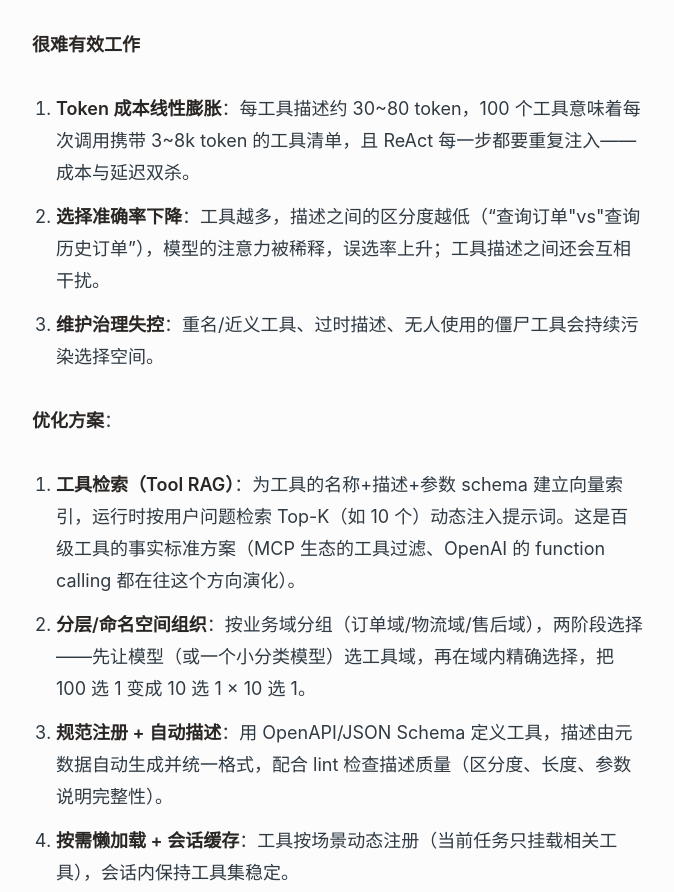
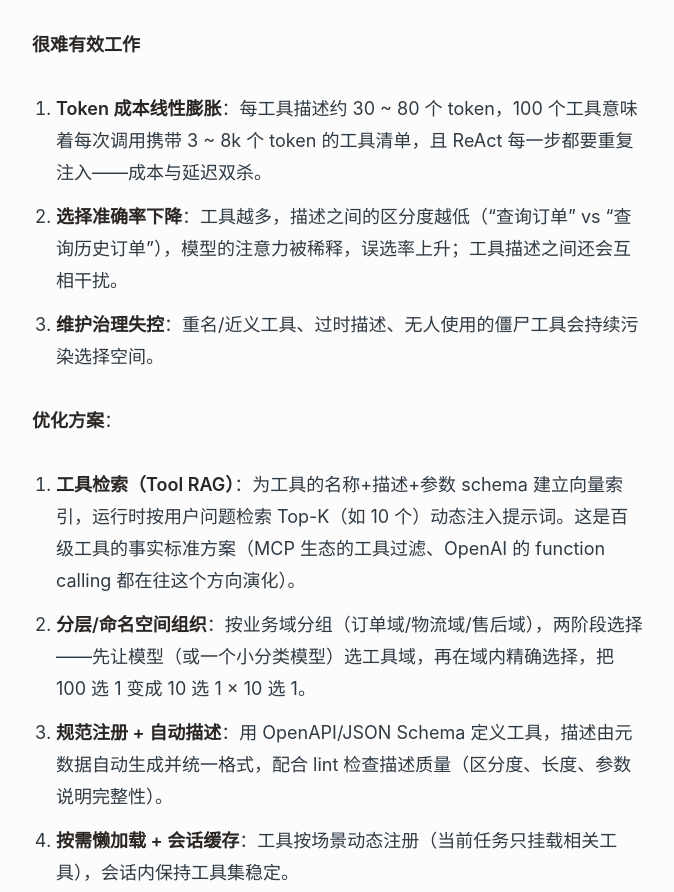
Before and after one commit to jokerwon/jokerwon.github.io, an Astro site: page /posts/hello-agents/task1 in a window 1280 px wide. Shown: the part 8228-9120 px from the top of the page, without its empty margins (302-976 px from the left). Built offline with nearby package versions, Linux system fonts and the light colour scheme; Astro itself is replaced by a stand-in of ours.

Commit message:
fix: 修正 Task01 文档中的 token 描述格式

```diff
--- a/src/content/posts/hello-agents/task1.md
+++ b/src/content/posts/hello-agents/task1.md
@@ -155,8 +155,8 @@ ReAct 用行动获取思考的依据，Plan-and-Solve 用思考预先消除行
 
 **很难有效工作**
 
-1. **Token 成本线性膨胀**：每工具描述约 30~80 token，100 个工具意味着每次调用携带 3~8k token 的工具清单，且 ReAct 每一步都要重复注入——成本与延迟双杀。
-2. **选择准确率下降**：工具越多，描述之间的区分度越低（"查询订单"vs"查询历史订单"），模型的注意力被稀释，误选率上升；工具描述之间还会互相干扰。
+1. **Token 成本线性膨胀**：每工具描述约 30 ~ 80 个 token，100 个工具意味着每次调用携带 3 ~ 8k 个 token 的工具清单，且 ReAct 每一步都要重复注入——成本与延迟双杀。
+2. **选择准确率下降**：工具越多，描述之间的区分度越低（"查询订单" vs "查询历史订单"），模型的注意力被稀释，误选率上升；工具描述之间还会互相干扰。
 3. **维护治理失控**：重名/近义工具、过时描述、无人使用的僵尸工具会持续污染选择空间。
 
 **优化方案**：
```
